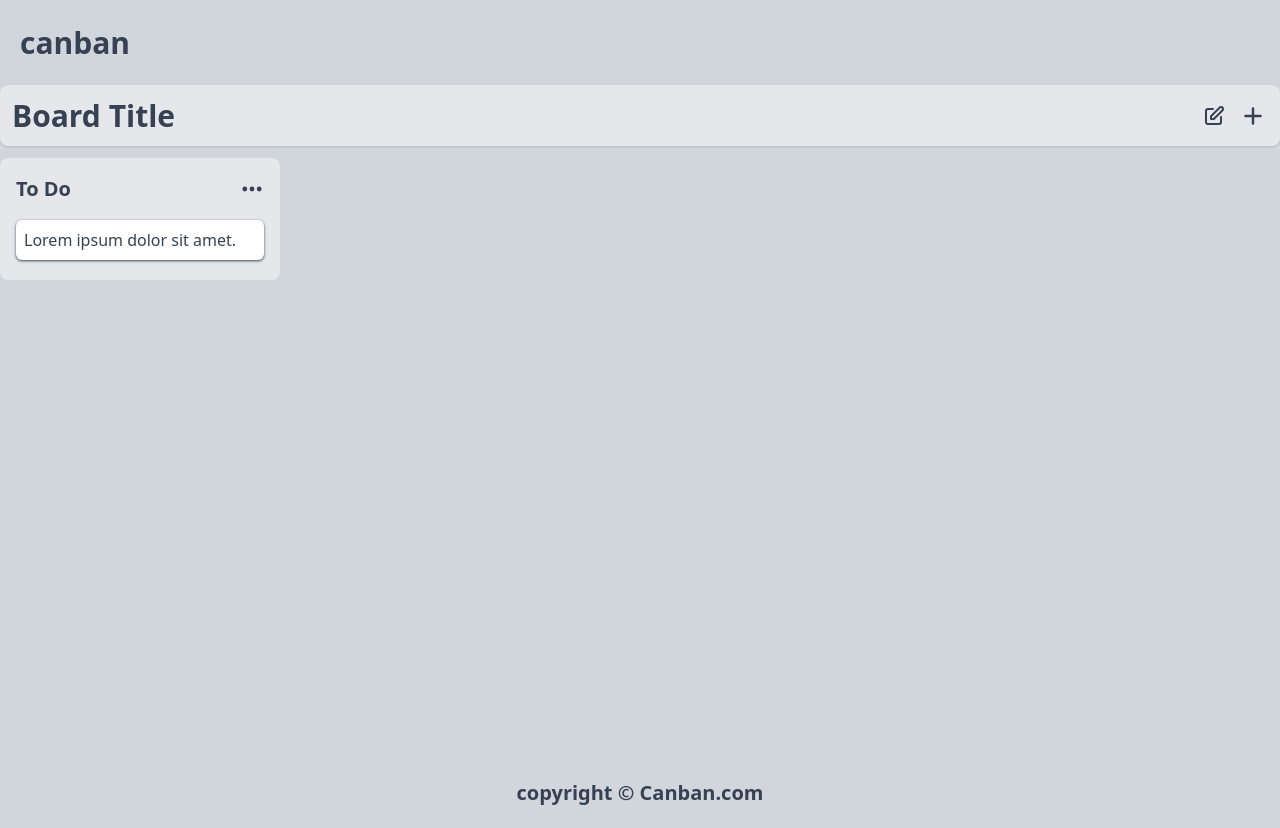
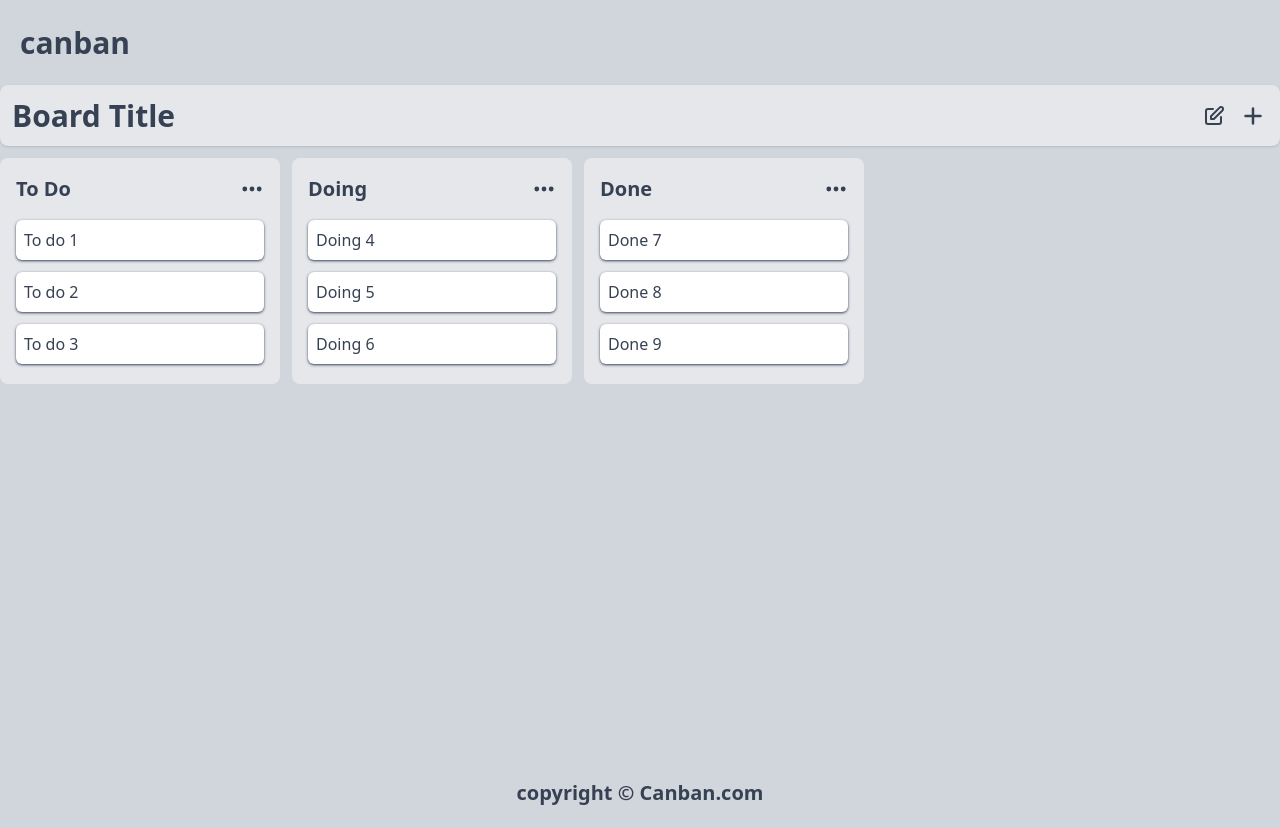
Before and after one commit to sobhanjaferi/Canban, a Next.js app: page /board/1 in a window 1280 px wide. Built offline with nearby package versions, Linux system fonts and the light colour scheme.

Commit message:
[ADD] dynamic lists

```diff
--- a/src/features/board/Board-Detail-Item.tsx
+++ b/src/features/board/Board-Detail-Item.tsx
@@ -1,9 +1,10 @@
+import { ListItemType } from "@/types/List-Item";
 import { ReactNode } from "react";
 
-export default function BoardDetailItem(): ReactNode {
+export default function BoardDetailItem({ title }: ListItemType): ReactNode {
    return (
       <div className="p-2 rounded-md w-full shadow shadow-gray-600 cursor-pointer bg-white">
-         Lorem ipsum dolor sit amet.
+         {title}
       </div>
    );
 }
--- a/src/features/board/Board-detail-box.tsx
+++ b/src/features/board/Board-detail-box.tsx
@@ -1,24 +1,27 @@
-"use client";
-
 import { ReactNode } from "react";
 import IconButton from "@/components/Icon-Button";
 import { HiDotsHorizontal } from "react-icons/hi";
 import BoardDetailItem from "./Board-Detail-Item";
+import { ListType } from "@/types/List";
 
-export default function BoardDetailBox(): ReactNode {
+export default function BoardDetailBox({ title, items }: ListType): ReactNode {
    return (
       <div className="min-w-70 max-w-70 flex flex-col justify-start items-center bg-gray-200 rounded-lg">
          <section className="flex justify-between items-center w-full p-4 pb-3">
-            <h2>To Do</h2>
+            <h2>{title}</h2>
 
             <IconButton>
                <HiDotsHorizontal className="text-2xl" />
             </IconButton>
          </section>
 
-         <section className="w-full flex flex-col justify-start items-center gap-3 p-4 pb-1 pt-1 max-h-70 overflow-auto mb-4">
-            <BoardDetailItem />
-         </section>
+         <ul className="w-full flex flex-col justify-start items-center gap-3 p-4 pb-1 pt-1 max-h-70 overflow-auto mb-4">
+            {items.map((item) => (
+               <li key={item.id} className="w-full">
+                  <BoardDetailItem {...item} />
+               </li>
+            ))}
+         </ul>
       </div>
    );
 }
--- a/src/features/board/Board-detail-list.tsx
+++ b/src/features/board/Board-detail-list.tsx
@@ -1,10 +1,18 @@
-import { ReactNode } from "react";
+"use client";
+
+import { ReactNode, useState } from "react";
 import BoardDetailBox from "./Board-detail-box";
+import { ListType } from "@/types/List";
+import { listsData } from "@/data/lists-data";
 
 export default function BoardDetailList(): ReactNode {
+   const [lists, setLists] = useState<ListType[]>(listsData);
+
    return (
       <section className="flex justify-start items-start gap-3 overflow-auto h-150 p-3 sm:p-0">
-         <BoardDetailBox />
+         {lists.map((list) => (
+            <BoardDetailBox key={list.id} {...list} />
+         ))}
       </section>
    );
 }
```
